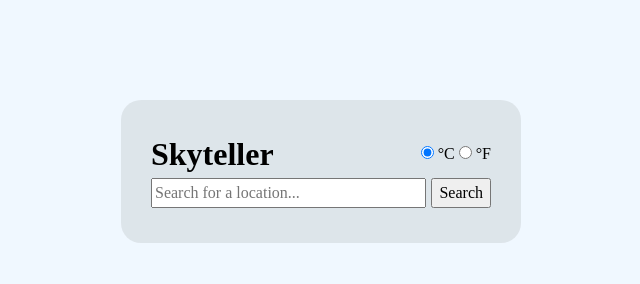
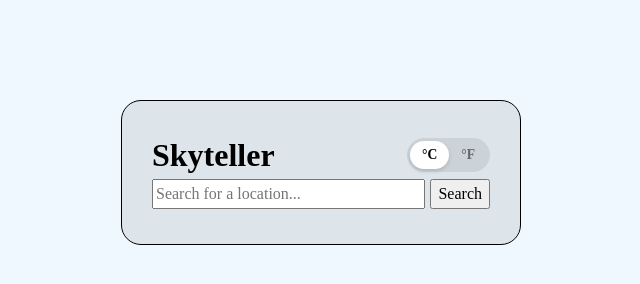
Before and after one commit to olgacoz/weather-app, a website built with webpack: page src/template.html in a window 1280 px wide. Shown: the whole page, without its empty margins (319-959 px from the left). Built offline with nearby package versions, Linux system fonts and the light colour scheme.

Commit message:
Add styling to temperature toggle

```diff
--- a/src/styles.css
+++ b/src/styles.css
@@ -109,7 +109,8 @@ header {
   padding: 30px;
   border-radius: var(--app-border-radius);
   width: 400px;
-  background-color: var(--app-background-color)
+  background-color: var(--app-background-color);
+  border: 1px solid black;
 }
 
 form {
@@ -131,3 +132,34 @@ header {
 .error {
   color: #d9534f;
 }
+
+#unit-toggle {
+  background-color: rgba(0, 0, 0, 0.08);
+  border-radius: var(--app-border-radius);
+  padding: 3px;
+  display: inline-flex;
+  font-weight: bold;
+}
+
+#unit-toggle input[type="radio"] {
+  display: none;
+}
+
+#unit-toggle label {
+  padding: 4px 12px;
+  color: rgb(102, 102, 102);
+  transition: all 0.2s ease;
+  border-radius: 16px;
+  font-size: 0.85rem;
+}
+
+#unit-toggle input[type="radio"]:checked + label {
+  background-color: #ffffff;
+  color: black;
+  box-shadow: 0 2px 4px rgba(0, 0, 0, 0.15);
+}
+
+button,
+#unit-toggle label {
+  cursor: pointer;
+}
```
